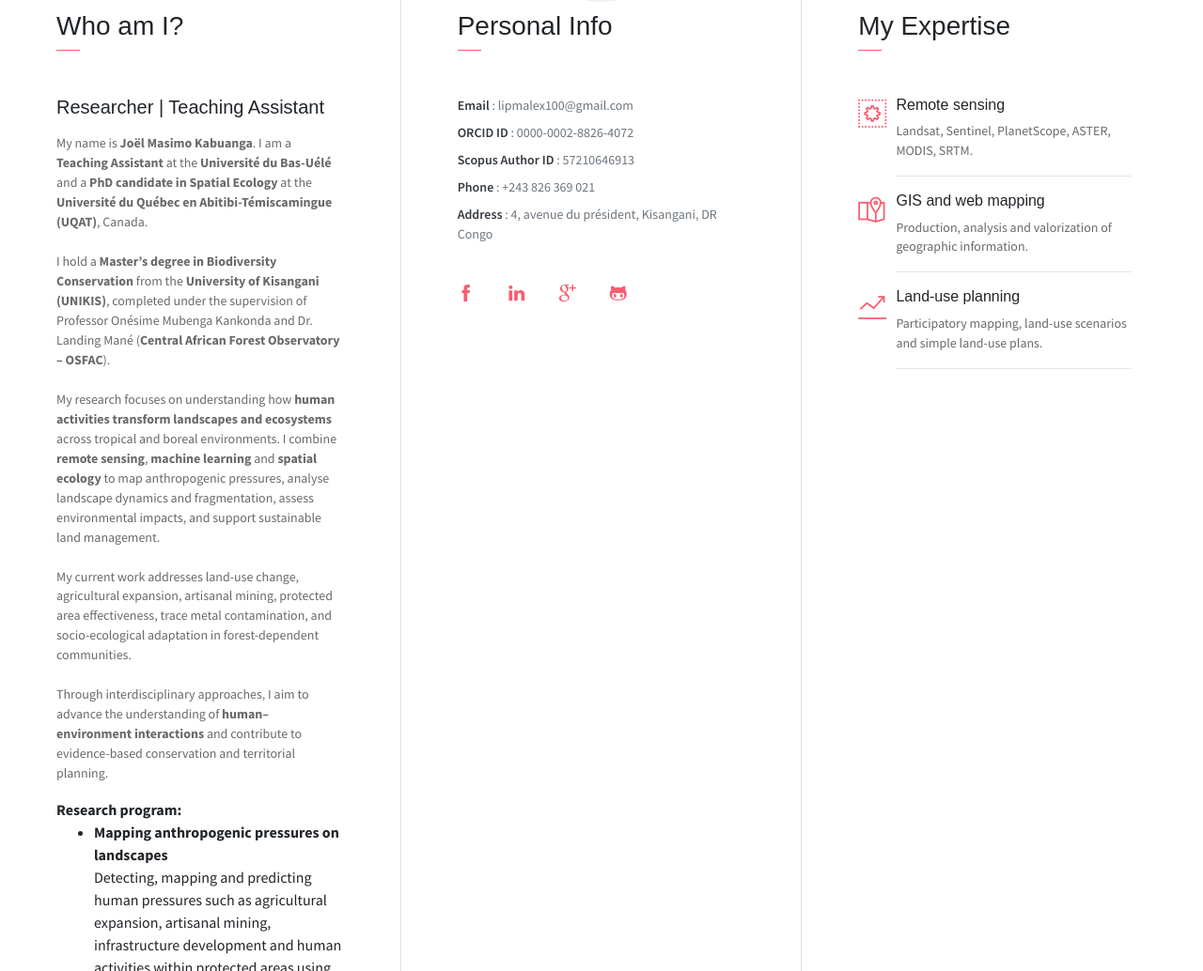
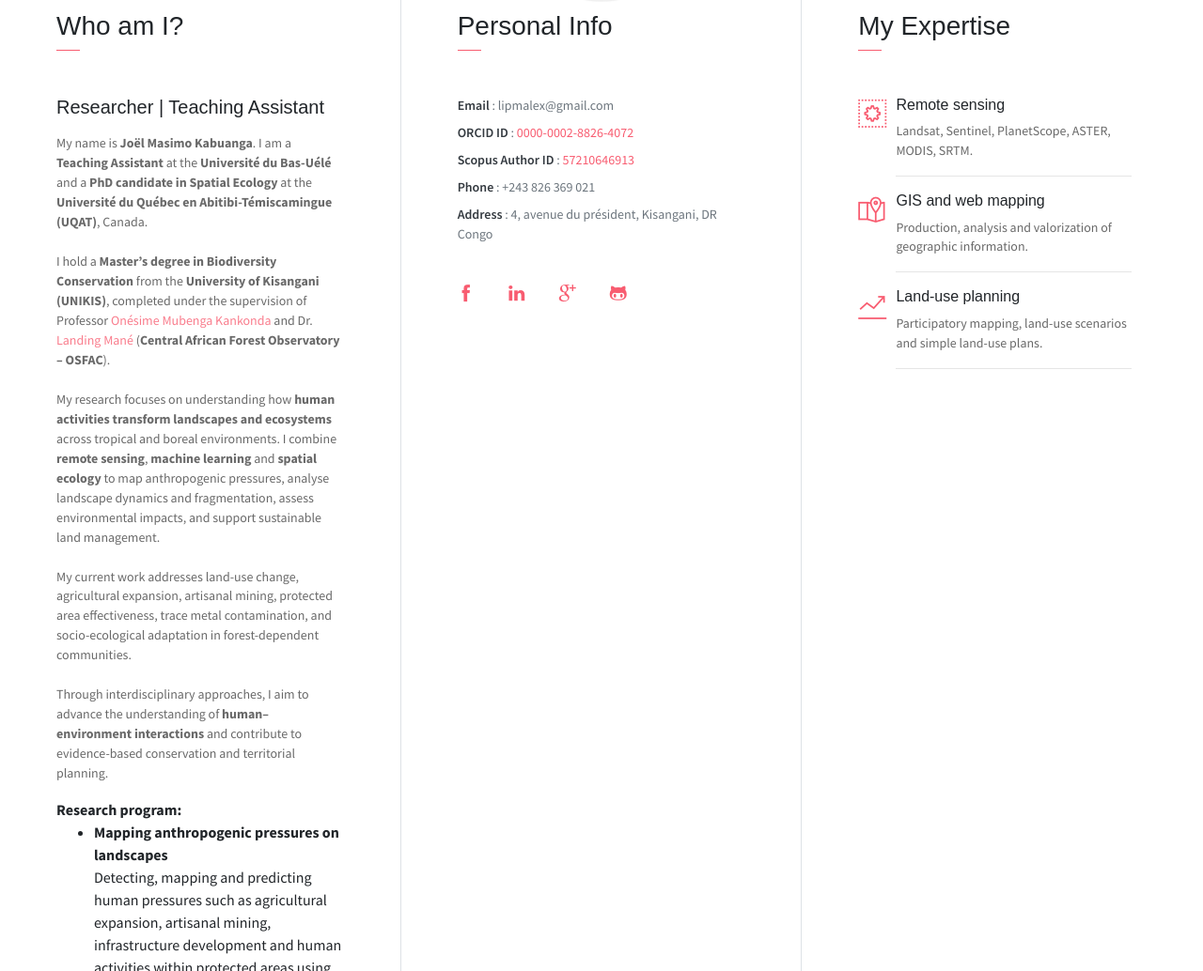
Before and after one commit to jmasimo/masimo-kabuanga, a website: page index.html in a window 1280 px wide. Shown: the part 766-1800 px from the top of the page at 94% size. Drawn offline with Linux system fonts and the light colour scheme; no server answers.

Commit message:
Update index.html

```diff
--- a/index.html
+++ b/index.html
@@ -74,6 +74,8 @@
       <h5 class="mb-3">Researcher | Teaching Assistant</h5>
 
       <p class="mt-20">
+
+
   My name is <strong>Joël Masimo Kabuanga</strong>. I am a
   <strong>Teaching Assistant</strong> at the <strong>Université du Bas-Uélé</strong>
   and a <strong>PhD candidate in Spatial Ecology</strong> at the
@@ -82,7 +84,16 @@
 
   I hold a <strong>Master’s degree in Biodiversity Conservation</strong> from the
   <strong>University of Kisangani (UNIKIS)</strong>, completed under the supervision of
-        Professor Onésime Mubenga Kankonda and Dr. Landing Mané
+  Professor
+  <a href="https://www.researchgate.net/profile/Onesime-Kankonda"
+     target="_blank" rel="noopener noreferrer">
+    Onésime Mubenga Kankonda
+  </a>
+  and Dr.
+  <a href="https://www.researchgate.net/profile/Mane-Landing"
+     target="_blank" rel="noopener noreferrer">
+    Landing Mané
+  </a>
   (<strong>Central African Forest Observatory – OSFAC</strong>).
   <br><br>
 
@@ -101,6 +112,10 @@
   Through interdisciplinary approaches, I aim to advance the understanding of
   <strong>human–environment interactions</strong> and contribute to evidence-based
   conservation and territorial planning.
+
+
+
+
       </p>
 
       <strong>Research program:</strong>
@@ -131,9 +146,22 @@
       <span class="line mb-5"></span>
 
       <ul class="mt40 info list-unstyled">
-        <li><span>Email</span> : lipmalex100@gmail.com</li>
-        <li><span>ORCID ID</span> : 0000-0002-8826-4072</li>
-        <li><span>Scopus Author ID</span> : 57210646913</li>
+        <li><span>Email</span> : lipmalex@gmail.com</li>
+        <li>
+  <span>ORCID ID</span> :
+  <a href="https://orcid.org/0000-0002-8826-4072"
+     target="_blank" rel="noopener noreferrer">
+    0000-0002-8826-4072
+  </a>
+</li>
+
+<li>
+  <span>Scopus Author ID</span> :
+  <a href="https://www.scopus.com/authid/detail.uri?authorId=57210646913"
+     target="_blank" rel="noopener noreferrer">
+    57210646913
+  </a>
+</li>
         <li><span>Phone</span> : +243 826 369 021</li>
         <li><span>Address</span> : 4, avenue du président, Kisangani, DR Congo</li>
       </ul>
```
Lines whose indentation alone changed are shown as unchanged.
